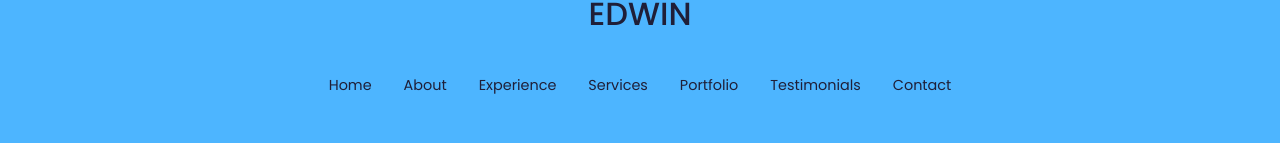
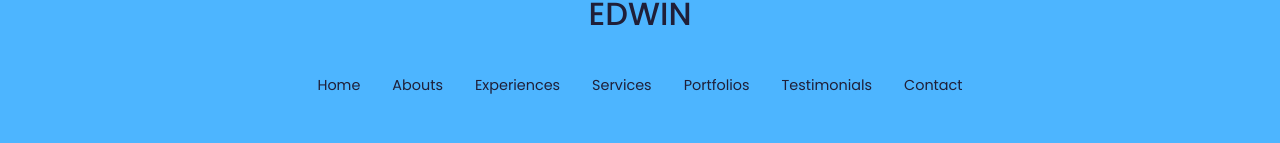
Before and after one commit to Eddysam2000/My-Portfolio, a React (Create React App) app: page / in a window 1280 px wide. Shown: the part 5455-5598 px from the top of the page. Built offline with nearby package versions, Linux system fonts and the light colour scheme.

Commit message:
footer done

```diff
--- a/src/components/footer/Footer.jsx
+++ b/src/components/footer/Footer.jsx
@@ -11,10 +11,10 @@ const Footer = () => {
 
       <ul className='permalinks'>
         <li><a href="#">Home</a></li>
-        <li><a href="#about">About</a></li>
-        <li><a href="#experience">Experience</a></li>
+        <li><a href="#about">Abouts</a></li>
+        <li><a href="#experience">Experiences</a></li>
         <li><a href="#services">Services</a></li>
-        <li><a href="#portfolio">Portfolio</a></li>
+        <li><a href="#portfolio">Portfolios</a></li>
         <li><a href="#testimonials">Testimonials</a></li>
         <li><a href="#contact">Contact</a></li>
       </ul>
```
